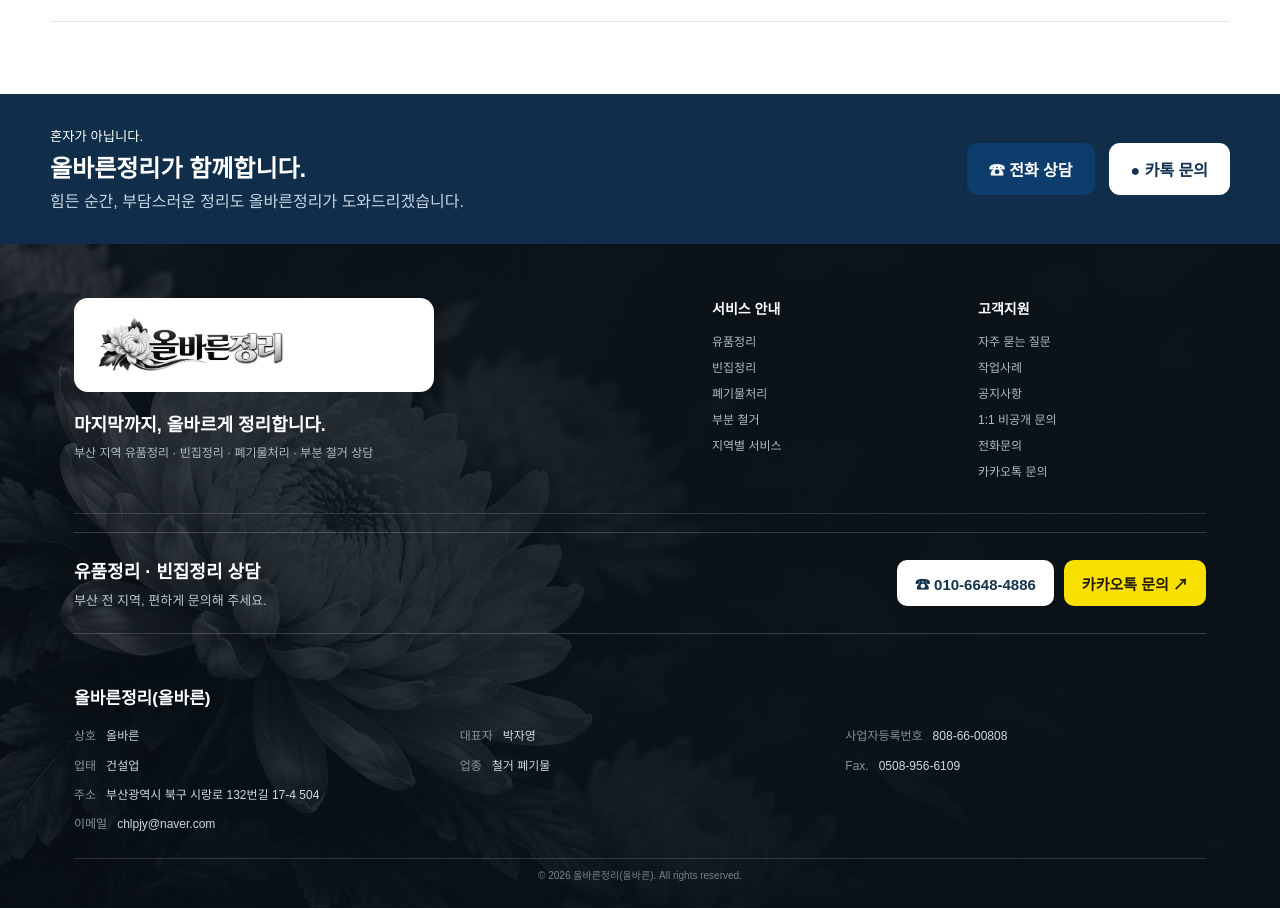
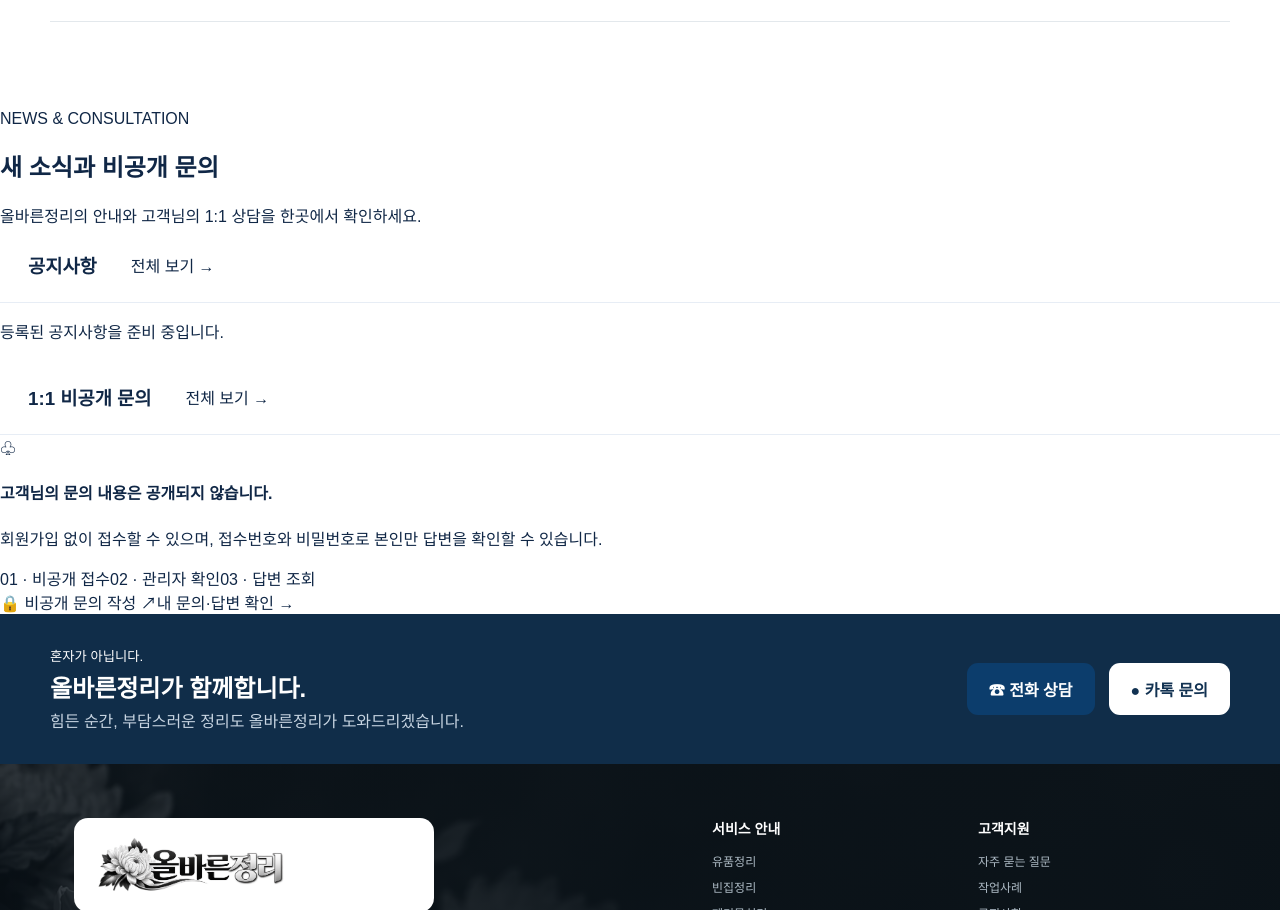
Before and after one commit to hoho601212-collab/olbareun-jeongri, a Next.js app: page / in a window 1280 px wide. Shown: the part 5193-6103 px from the top of the page. Built offline with nearby package versions, Linux system fonts and the light colour scheme.

Commit message:
Show editable notice date and views on homepage and public notice pages

```diff
--- a/app/page.js
+++ b/app/page.js
@@ -1,3 +1,4 @@
+import BoardHome from "./BoardHome";
 import Link from "next/link";
 import {areas as areaLinks} from "../lib/areas";
 const services=[["01.png","유품정리","고인의 물품을 신중하게 분류하고 정리합니다.","/service/estate-cleanup"],["02.png","폐기물처리","집정리 과정에서 발생하는 물품의 반출 범위를 확인합니다.","/service/waste"],["03.png","부분 철거","정리 후 필요한 시설물 철거 범위를 확인합니다.","/service/partial-demolition"],["04.png","빈집정리","장기간 비어 있거나 매각 전인 공간을 목적에 맞게 정리합니다.","/service/vacant-home"]];
@@ -40,5 +41,5 @@ export default function Home(){return <><main><section className="hero"><div cla
 <div className="faqLinks"><div><p className="kicker">SERVICE LINK</p><h3>궁금한 주제별 페이지를<br/>함께 확인해보세요.</h3></div><Link href="/">올바른정리 홈<small>서비스와 작업사례 한눈에 보기</small></Link><Link href="/service/estate-cleanup">유품정리 서비스<small>작업 범위와 진행 과정 안내</small></Link><Link href="/service/waste">폐기물처리<small>집정리 후 반출 범위 확인</small></Link><Link href="/busan">부산 지역 서비스<small>부산 16개 구·군 안내</small></Link></div>
 <div className="faqFinal"><div><h3>찾으시는 답변이 없으신가요?</h3><p>현장 상황과 궁금한 내용을 알려주시면 작업 범위와 진행 방법을 편안하게 안내해드립니다.</p></div><a href="tel:01066484886">☎ 010-6648-4886</a><a href="http://qr.kakao.com/talk/xiB5oLU91AZmWwLV9g5AwwM4O5I-" target="_blank" rel="noopener noreferrer">카톡 문의 →</a></div>
 </section>
-<section id="contact" className="cta"><div><small>혼자가 아닙니다.</small><h2>올바른정리가 함께합니다.</h2><p>힘든 순간, 부담스러운 정리도 올바른정리가 도와드리겠습니다.</p></div><a className="primary" href="tel:01066484886">☎ 전화 상담</a><a className="secondary" href="http://qr.kakao.com/talk/xiB5oLU91AZmWwLV9g5AwwM4O5I-" target="_blank" rel="noopener noreferrer">● 카톡 문의</a></section></main>
+<BoardHome/><section id="contact" className="cta"><div><small>혼자가 아닙니다.</small><h2>올바른정리가 함께합니다.</h2><p>힘든 순간, 부담스러운 정리도 올바른정리가 도와드리겠습니다.</p></div><a className="primary" href="tel:01066484886">☎ 전화 상담</a><a className="secondary" href="http://qr.kakao.com/talk/xiB5oLU91AZmWwLV9g5AwwM4O5I-" target="_blank" rel="noopener noreferrer">● 카톡 문의</a></section></main>
 <div className="mobileBar"><a href="tel:01066484886">☎ 전화상담</a><a href="http://qr.kakao.com/talk/xiB5oLU91AZmWwLV9g5AwwM4O5I-" target="_blank" rel="noopener noreferrer">● 카톡문의</a></div></>}
```
